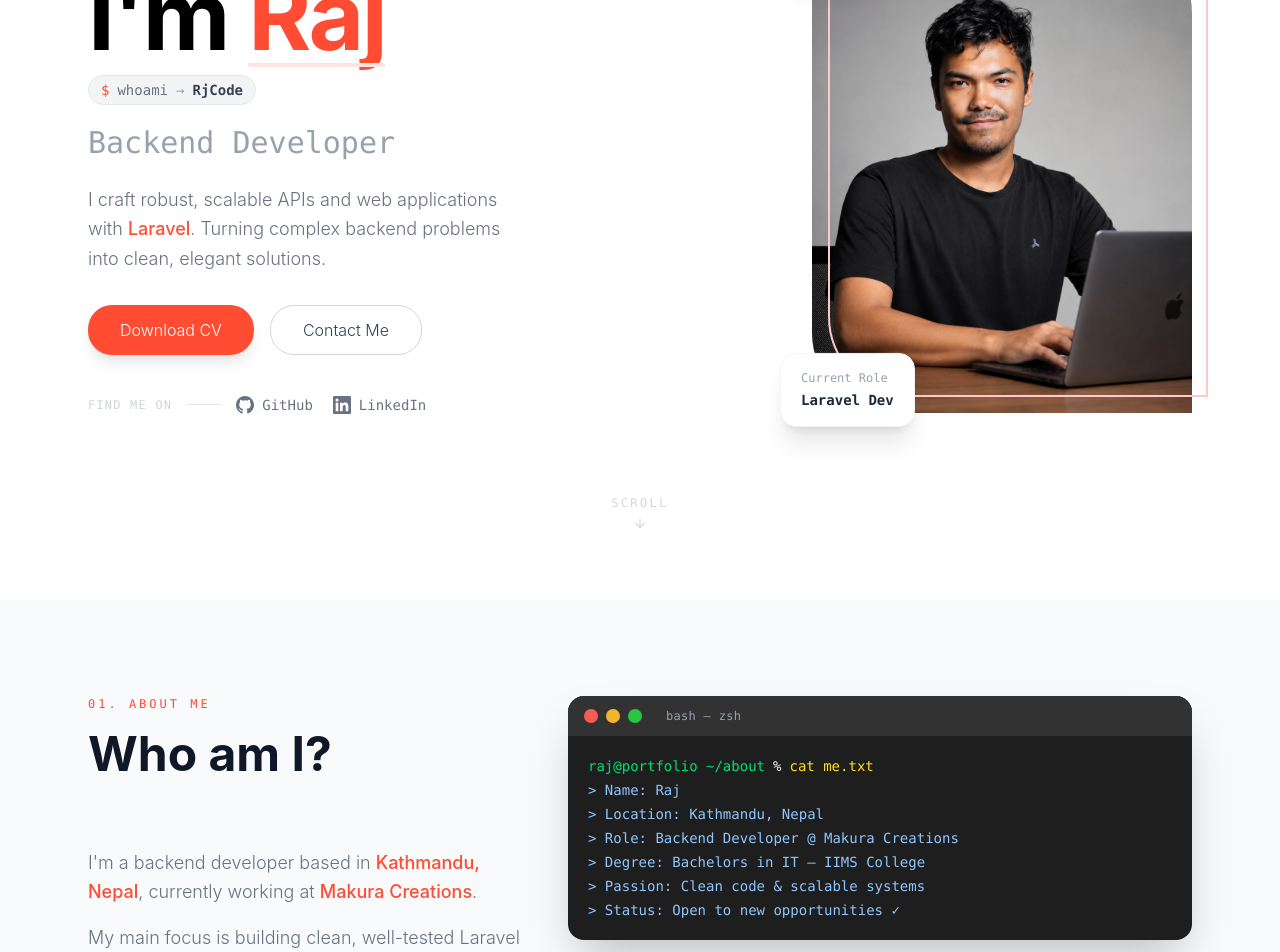
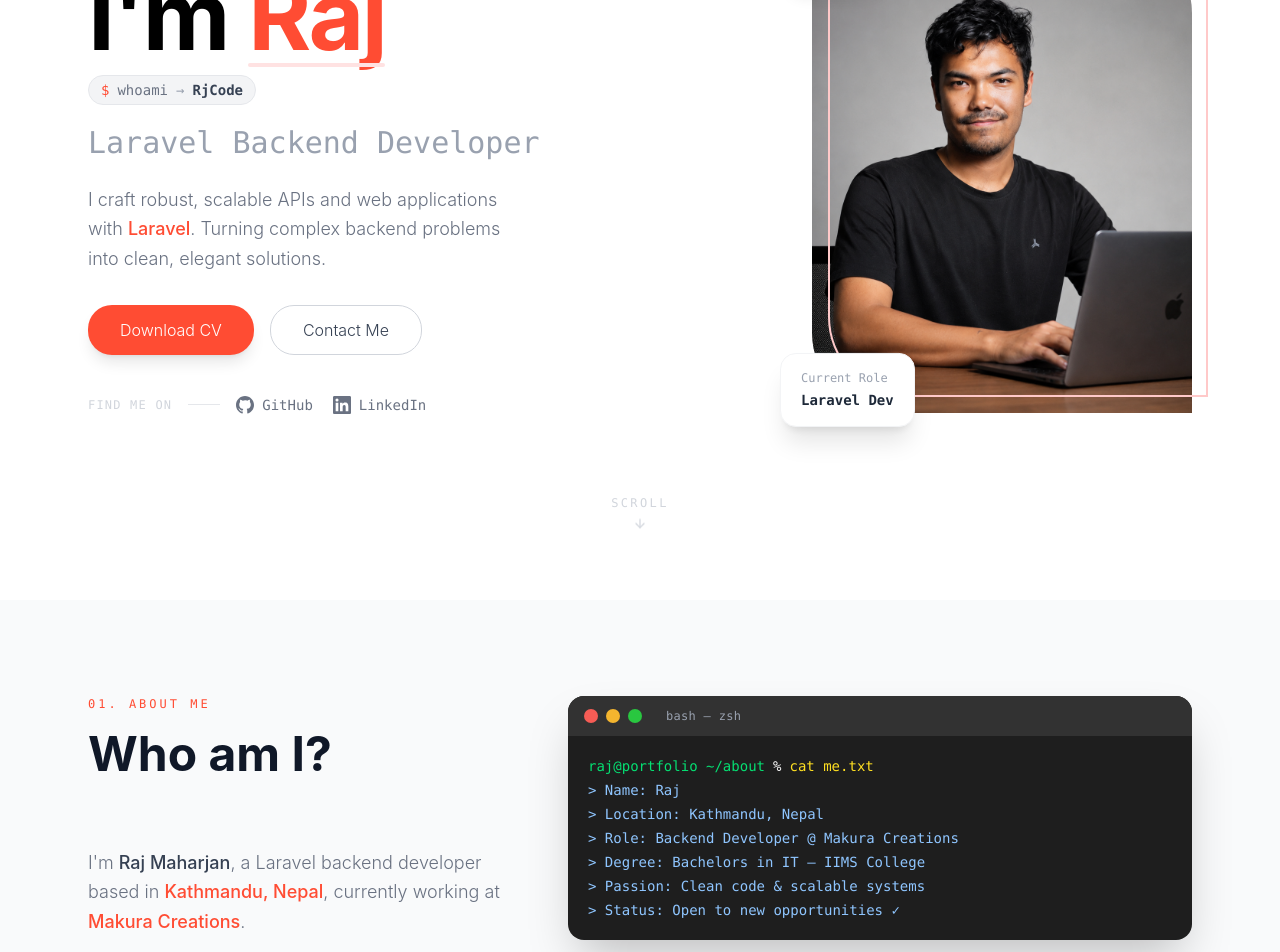
Before and after one commit to RajMaharjan8/portfolio-react, a React (Vite) app: page / in a window 1280 px wide. Shown: the part 200-1152 px from the top of the page. Built offline with nearby package versions, Linux system fonts and the light colour scheme.

Commit message:
chore: download cv complete

```diff
--- a/src/components/organisms/About.tsx
+++ b/src/components/organisms/About.tsx
@@ -41,7 +41,9 @@ const About = () => {
 
             <div className="space-y-4 text-gray-500 font-light text-lg leading-relaxed mb-8">
               <p>
-                I'm a backend developer based in{" "}
+                I'm{" "}
+                <span className="font-medium text-gray-700">Raj Maharjan</span>,
+                a Laravel backend developer based in{" "}
                 <span className="text-primary font-medium">
                   Kathmandu, Nepal
                 </span>
--- a/src/components/organisms/Hero.tsx
+++ b/src/components/organisms/Hero.tsx
@@ -37,7 +37,7 @@ const Hero = ({ name }: HeroProps) => {
             </p>
 
             <h2 className="text-xl sm:text-2xl md:text-3xl font-light text-gray-400 mb-6 font-sfmono">
-              Backend Developer
+              Laravel Backend Developer
             </h2>
 
             <p className="text-gray-500 font-light text-base sm:text-lg leading-relaxed mb-8 max-w-md mx-auto lg:mx-0">
```
